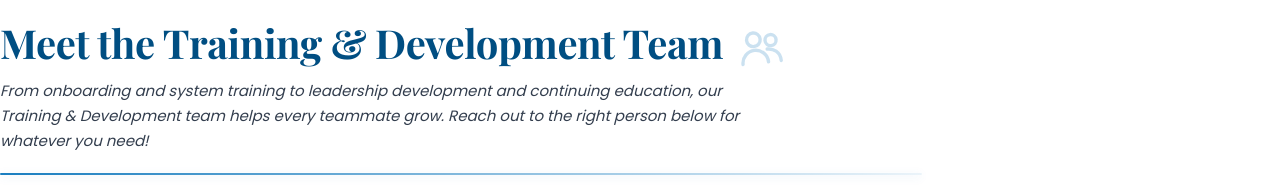
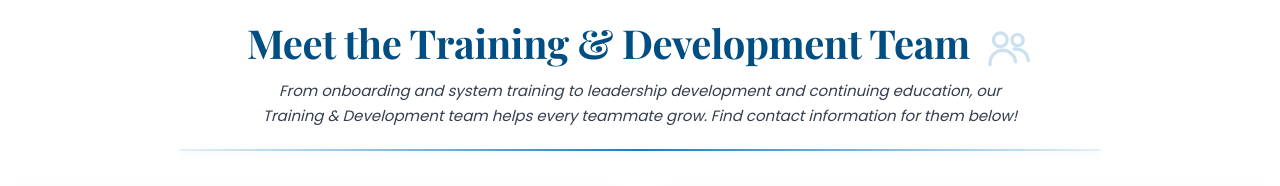
Before and after one commit to thegarrettco/training-resources, a plain HTML site: page index.html in a window 1280 px wide. Shown: the top 186 px of the page. Drawn offline with nearby package versions, Linux system fonts and the light colour scheme; grey boxes are pictures that could not be loaded; a web font is replaced by a local one.

Commit message:
Update section headers and badges in index.html

```diff
--- a/index.html
+++ b/index.html
@@ -869,14 +869,14 @@ body {
        <img src="PHOTO_URL" alt="Name"> ▼
 ════════════════════════════════════════════════════ -->
 <div class="section" id="training-team">
-  <div class="section-head">
+  <div class="section-head centered">
     <h2>
       Meet the Training &amp; Development Team
       <svg class="head-icon" viewBox="0 0 24 24" fill="none" aria-hidden="true"><circle cx="9" cy="8" r="3.2" stroke-width="1.6"/><circle cx="17" cy="9" r="2.6" stroke-width="1.6"/><path d="M3 19c0-3.3 2.7-6 6-6s6 2.7 6 6M15 13c2.8 0 6 1.8 6 6" stroke-width="1.6" stroke-linecap="round"/></svg>
     </h2>
-    <p class="section-sub">From onboarding and system training to leadership development and continuing education, our Training &amp; Development team helps every teammate grow. Reach out to the right person below for whatever you need!</p>
+    <p class="section-sub">From onboarding and system training to leadership development and continuing education, our Training &amp; Development team helps every teammate grow. Find contact information for them below!</p>
   </div>
-  <div class="divider"></div>
+  <div class="divider centered"></div>
 
   <div class="team-grid">
 
@@ -1236,7 +1236,7 @@ body {
           <span class="rec-year">Indianapolis, IN</span>
         </div>
         <div class="rec-head-meta">
-          <span class="rec-badge">Latest</span>
+          <span class="rec-badge">2025</span>
           <span class="rec-count">8 videos</span>
         </div>
       </div>
@@ -1260,7 +1260,7 @@ body {
           <span class="rec-year">Nashville, TN</span>
         </div>
         <div class="rec-head-meta">
-          <span class="rec-badge">Archive</span>
+          <span class="rec-badge">2024</span>
           <span class="rec-count">20 videos</span>
         </div>
       </div>
```
